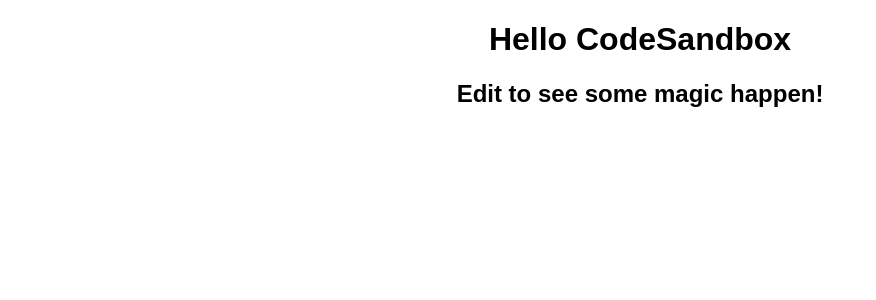
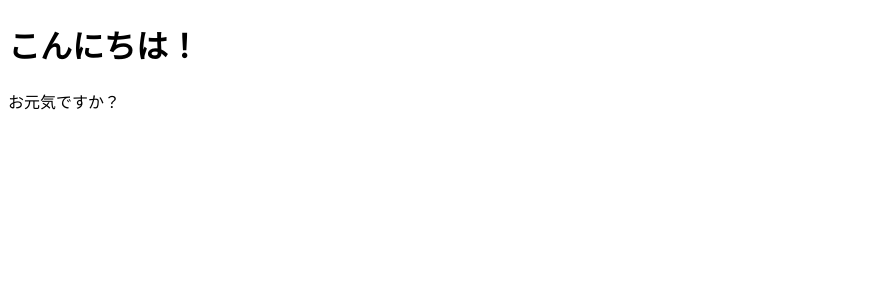
Before and after one commit to wanderingrider/React-practice, a React (Create React App) app: page / in a window 1280 px wide. Shown: the top 300 px of the page, without its empty margins (0-876 px from the left). Built offline with nearby package versions, Linux system fonts and the light colour scheme.

Commit message:
jsx技法概要

```diff
--- a/src/App.js
+++ /dev/null
@@ -1,11 +0,0 @@
-import React from "react";
-import"./styles.css";
-
-export default function App() {
-  return (
-    <div className="App">
-      <h1>Hello CodeSandbox</h1>
-      <h2>Edit to see some magic happen!</h2>
-    </div>
-  );
-}
--- a/src/index.js
+++ b/src/index.js
@@ -1,12 +1,13 @@
-import { StrictMode } from "react";
-import ReactDOM from "react-dom";
+import React from "react";
+import ReactDom from "react-dom";
 
-import App from "./App";
+const App = () => {
+  return (
+    <React.Fragment>
+      <h1>こんにちは！</h1>
+      <p>お元気ですか？</p>
+    </React.Fragment>
+  );
+};
 
-const rootElement = document.getElementById("root");
-ReactDOM.render(
-  <StrictMode>
-    <App />
-  </StrictMode>,
-  rootElement
-);
+ReactDom.render(<App />, document.getElementById("root"));
--- a/src/styles.css
+++ /dev/null
@@ -1,4 +0,0 @@
-.App {
-  font-family: sans-serif;
-  text-align: center;
-}
```
